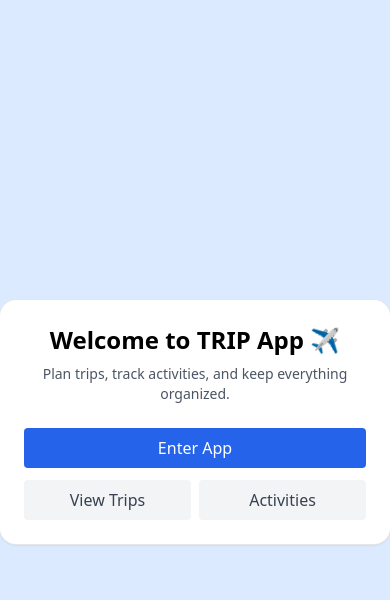
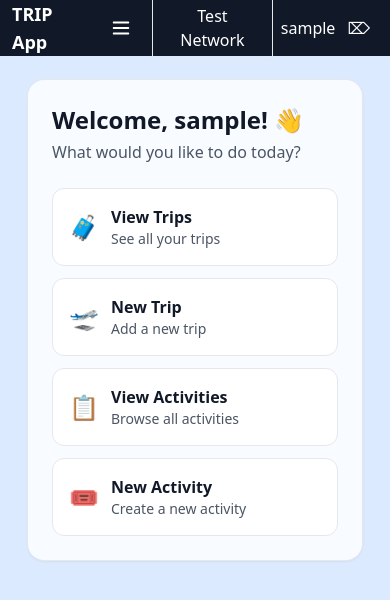
Before and after one commit to Salva985/TRIP-frontend, a React (Vite) app: page / in a window 390 px wide. Before the commit this address led to /welcome. Shown: the top 600 px of the page. Built offline with nearby package versions, Linux system fonts and the light colour scheme; no server answers; sample sign-in values are in the browser's storage.

Commit message:
issues with Nav mobile view and Home update

```diff
--- a/src/auth/Register.jsx
+++ b/src/auth/Register.jsx
@@ -48,7 +48,7 @@ export default function Register() {
         fullName: fullName.trim(),
         email: email.trim(),
         dob,
-        password, // keep as-is
+        password,
       });
       navigate("/login");
     } catch (e2) {
--- a/src/auth/RequireAuth.jsx
+++ b/src/auth/RequireAuth.jsx
@@ -2,8 +2,9 @@ import { Navigate, useLocation } from "react-router-dom";
 import { useAuth } from "./AuthContext.jsx";
 
 export default function RequireAuth({ children }) {
-  const { user } = useAuth();
+  const { user, loading } = useAuth();
   const loc = useLocation();
+  if (loading) return null;
   if (!user) return <Navigate to="/welcome" replace state={{ from: loc }} />;
   return children;
 }
--- a/src/main.jsx
+++ b/src/main.jsx
@@ -5,6 +5,7 @@ import App from "./ui/App.jsx";
 
 import RequireAuth from "./auth/RequireAuth.jsx";
 import Landing from "./ui/pages/Landing.jsx";
+import Home from "./ui/pages/Home.jsx";
 
 // Trips
 import TripsList from "./ui/trips/TripsList.jsx";
@@ -38,7 +39,7 @@ const router = createBrowserRouter([
       </RequireAuth>
     ),
     children: [
-      { index: true, element: <TripsList /> },
+      { index: true, element: <Home /> },
 
       // trips
       { path: "trips", element: <TripsList /> },
--- a/src/ui/App.jsx
+++ b/src/ui/App.jsx
@@ -1,3 +1,4 @@
+import { useState } from 'react'
 import { useAuth } from '../auth/AuthContext.jsx'
 import { Outlet, NavLink, Link } from 'react-router-dom'
 import HealthBadge from './common/HealthBadge.jsx'
@@ -8,42 +9,116 @@ const linkCls = ({ isActive }) =>
 
 export default function App() {
   const { user, logout } = useAuth();
+  const [open, setOpen] = useState(false);
+
 
   return (
     <div className="min-h-screen bg-blue-100 text-gray-900">
-      <header className="flex items-center justify-between mb-6 bg-gray-900 text-white p-4 rounded-lg shadow">
-        <div>
-          <h1 className="text-2xl font-bold">
-            <Link to="/" className="hover:underline">TRIP App</Link>
-          </h1>
-          <nav className="mt-3 flex items-center text-sm space-x-6">
+      {/* Header */}
+      <header className="bg-gray-900 text-white">
+        <div className="mx-auto max-w-6xl px-3">
+          <div className="flex h-14 items-center justify-between gap-3">
+            {/* Left: brand + mobile menu button */}
+            <div className="flex items-center gap-2">
+              <Link to="/" className="text-lg font-bold hover:opacity-90">TRIP App</Link>
+
+              {/* Mobile hamburger */}
+              <button
+                type="button"
+                className="ml-1 inline-flex items-center justify-center rounded-md p-2 hover:bg-gray-800 focus:outline-none sm:hidden"
+                aria-label="Toggle menu"
+                aria-expanded={open}
+                onClick={() => setOpen(v => !v)}
+              >
+                {/* burger icon */}
+                <svg width="22" height="22" fill="none" stroke="currentColor" strokeWidth="2" viewBox="0 0 24 24">
+                  <path strokeLinecap="round" d="M4 6h16M4 12h16M4 18h16"/>
+                </svg>
+              </button>
+            </div>
+
+            {/* Right: health + actions */}
+            <div className="flex items-center gap-2">
+              <HealthBadge className="scale-90 sm:scale-100" />
+
+              {user ? (
+                <div className="flex items-center">
+                  {/* hide username on mobile, show small user icon instead */}
+                  <span className="hidden sm:inline text-sm opacity-90 mr-2">Hi, {user.username} 👋</span>
+                  <span className="sm:hidden mr-1" aria-hidden>{user.username}</span>
+
+                  {/* Logout: icon on mobile, button on desktop */}
+                  <button
+                    onClick={logout}
+                    className="sm:px-2 sm:py-1 sm:border sm:rounded sm:hover:bg-white sm:hover:text-gray-900
+                               p-2 rounded hover:bg-gray-800"
+                    title="Logout"
+                  >
+                    <span className="hidden sm:inline">Logout</span>
+                    <span className="sm:hidden" aria-hidden>⌦</span>
+                  </button>
+                </div>
+              ) : (
+                <div className="flex items-center gap-1">
+                  <NavLink to="/login" className={linkCls}>Login</NavLink>
+                  <NavLink to="/register" className={linkCls}>Register</NavLink>
+                </div>
+              )}
+            </div>
+          </div>
+
+          {/* Desktop nav row */}
+          <div className="hidden sm:flex items-center justify-between pb-3">
+            <nav className="flex items-center text-sm gap-4">
               <NavLink to="/" end className={linkCls}>Home</NavLink>
               <NavLink to="/trips" className={linkCls}>Trips</NavLink>
               <NavLink to="/activities" className={linkCls}>Activities</NavLink>
               <NavLink to="/trips/new" className={linkCls}>New Trip</NavLink>
               <NavLink to="/activities/new" className={linkCls}>New Activity</NavLink>
             </nav>
+
+          </div>
         </div>
 
-        <div className="flex items-center gap-3">
-          <HealthBadge />
-          {user ? (
-            <div className="flex items-center gap-2">
-              <span className="text-sm opacity-90">Hi, {user.fullName || user.username} 👋</span>
-              <button onClick={logout} className="px-2 py-1 border rounded hover:bg-white hover:text-gray-900">
-                Logout
-              </button>
+        {/* Mobile dropdown menu */}
+        <div className={`sm:hidden ${open ? 'block' : 'hidden'} border-t border-gray-800`}>
+          <div className="px-3 py-2 space-y-1">
+            <NavLink to="/" end className={({ isActive }) =>
+              `block rounded px-3 py-2 ${isActive ? 'bg-blue-600 text-white' : 'text-gray-200 hover:bg-gray-800'}`
+            } onClick={() => setOpen(false)}>Home</NavLink>
+
+            <NavLink to="/trips" className={({ isActive }) =>
+              `block rounded px-3 py-2 ${isActive ? 'bg-blue-600 text-white' : 'text-gray-200 hover:bg-gray-800'}`
+            } onClick={() => setOpen(false)}>Trips</NavLink>
+
+            <NavLink to="/activities" className={({ isActive }) =>
+              `block rounded px-3 py-2 ${isActive ? 'bg-blue-600 text-white' : 'text-gray-200 hover:bg-gray-800'}`
+            } onClick={() => setOpen(false)}>Activities</NavLink>
+
+            <NavLink to="/trips/new" className={({ isActive }) =>
+              `block rounded px-3 py-2 ${isActive ? 'bg-blue-600 text-white' : 'text-gray-200 hover:bg-gray-800'}`
+            } onClick={() => setOpen(false)}>New Trip</NavLink>
+
+            <NavLink to="/activities/new" className={({ isActive }) =>
+              `block rounded px-3 py-2 ${isActive ? 'bg-blue-600 text-white' : 'text-gray-200 hover:bg-gray-800'}`
+            } onClick={() => setOpen(false)}>New Activity</NavLink>
+
+            {/* Test Network inside mobile menu */}
+            <Link
+              to="#"
+              className="mt-1 block rounded px-3 py-2 text-gray-200 hover:bg-gray-800"
+              onClick={() => setOpen(false)}
+            >
+              Test Network
+            </Link>
           </div>
-          ) : (
-            <div className="flex items-center gap-2">
-              <NavLink to="/login" className={linkCls}>Login</NavLink>
-              <NavLink to="/register" className={linkCls}>Register</NavLink>
-            </div>
-          )}
         </div>
       </header>
 
+      {/* Page content */}
+      <main className="mx-auto max-w-6xl px-3 py-6">
         <Outlet />
+      </main>
     </div>
-  )
+  );
 }
--- a/src/ui/pages/Home.jsx
+++ b/src/ui/pages/Home.jsx
@@ -6,6 +6,7 @@ export default function Home() {
   const name = user?.fullName || user?.username || "there";
 
   return (
+    <main className="px-4">
     <section className="max-w-3xl mx-auto">
       <div className="bg-white/80 backdrop-blur rounded-2xl shadow p-6 ring-1 ring-gray-200">
         <h2 className="text-2xl font-bold">Welcome, {name}! 👋</h2>
@@ -60,5 +61,6 @@ export default function Home() {
         </div>
       </div>
     </section>
+    </main>
   );
 }
```
Lines whose indentation alone changed are shown as unchanged.
